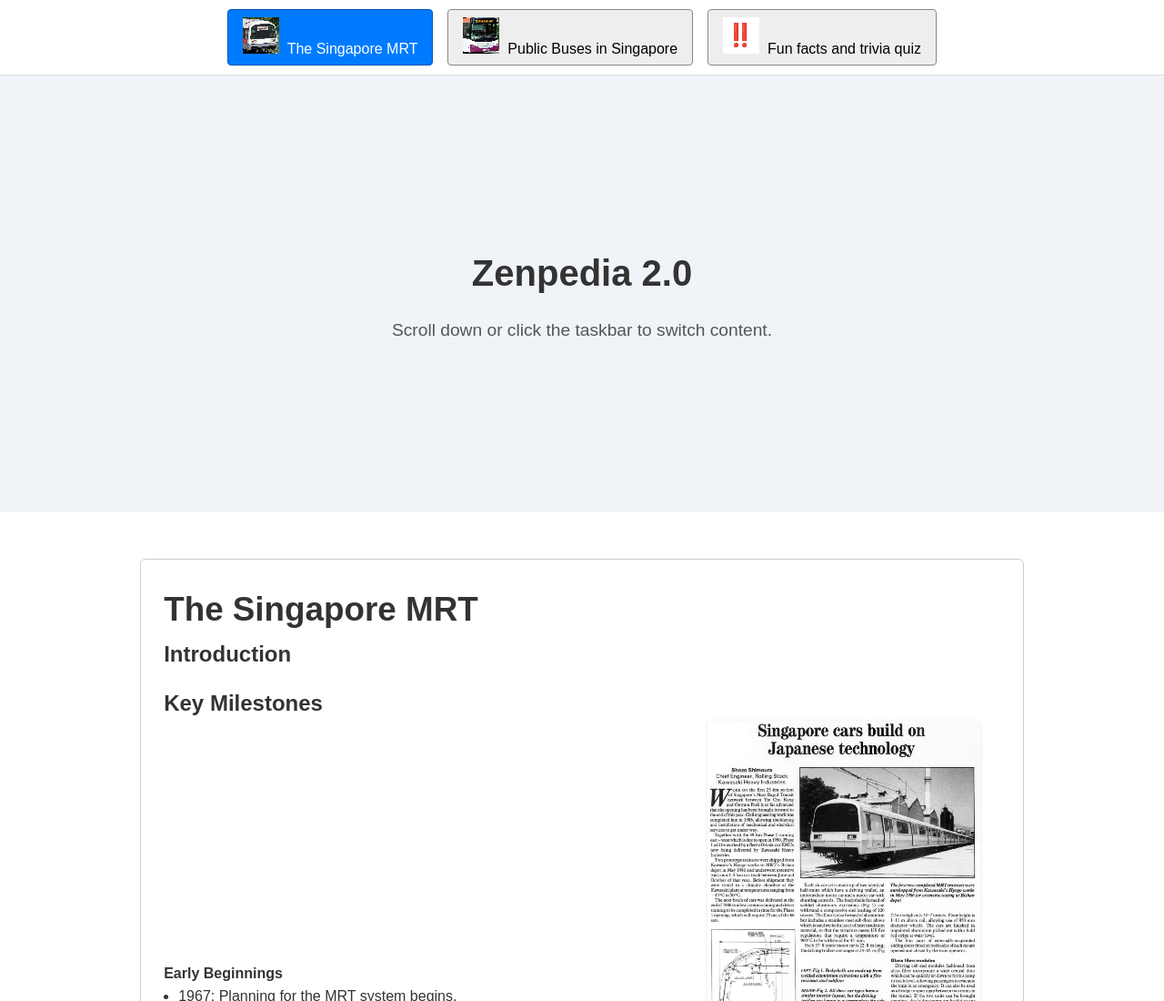
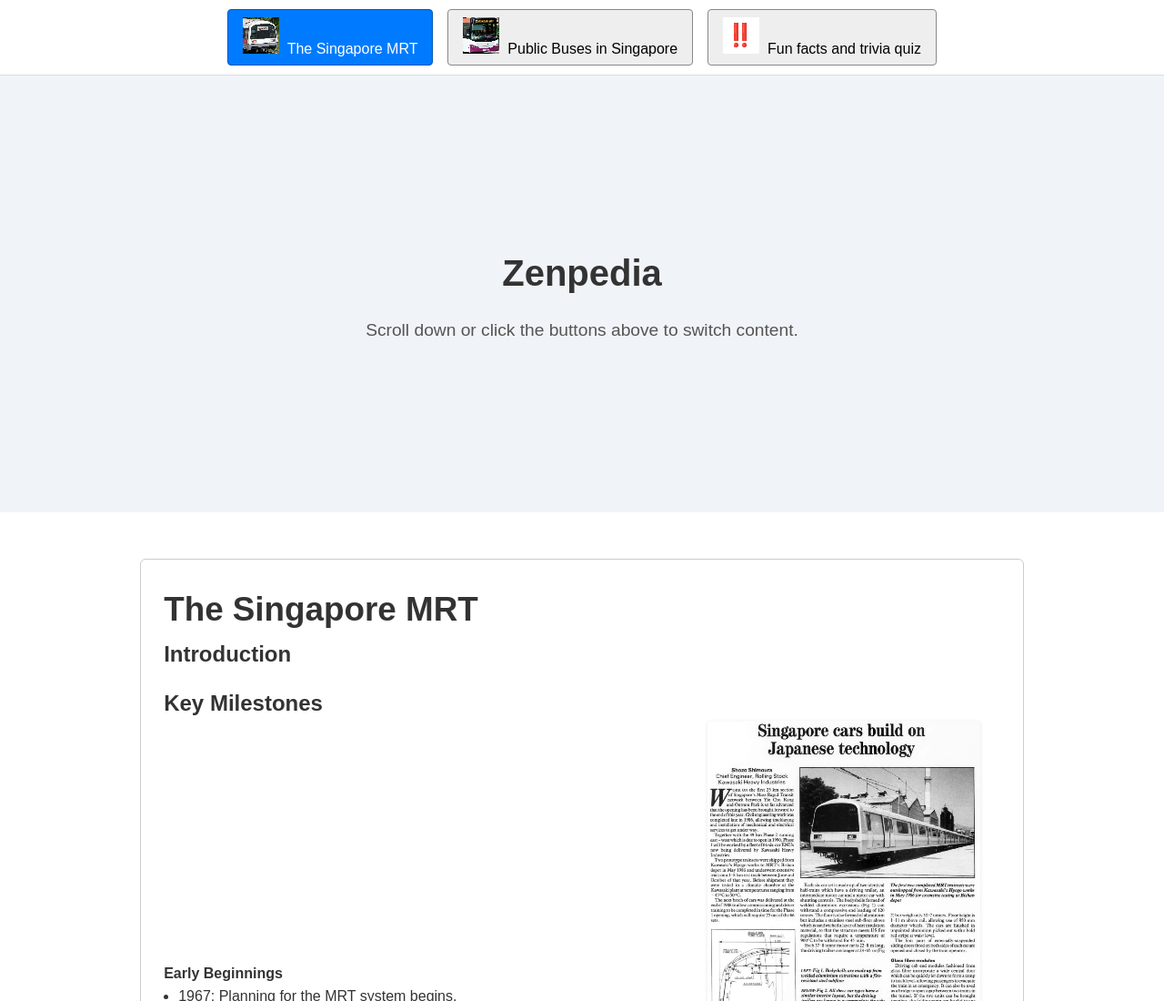
Before and after one commit to Zen-Tan2237/Zen-Tan2237.github.io, a plain HTML site: page Assignment2/index.html in a window 1280 px wide. Shown: the top 1100 px of the page at 91% size. Drawn offline with Linux system fonts and the light colour scheme.

Commit message:
upload again for good measure

```diff
--- a/Assignment2/index.html
+++ b/Assignment2/index.html
@@ -48,8 +48,8 @@
   </header>
 
   <section class="landing-section animated-entry" id="landing-section">
-    <h1>Zenpedia 2.0</h1>
-    <p>Scroll down or click the taskbar to switch content.</p>
+    <h1>Zenpedia</h1>
+    <p>Scroll down or click the buttons above to switch content.</p>
   </section>
 
 
```
